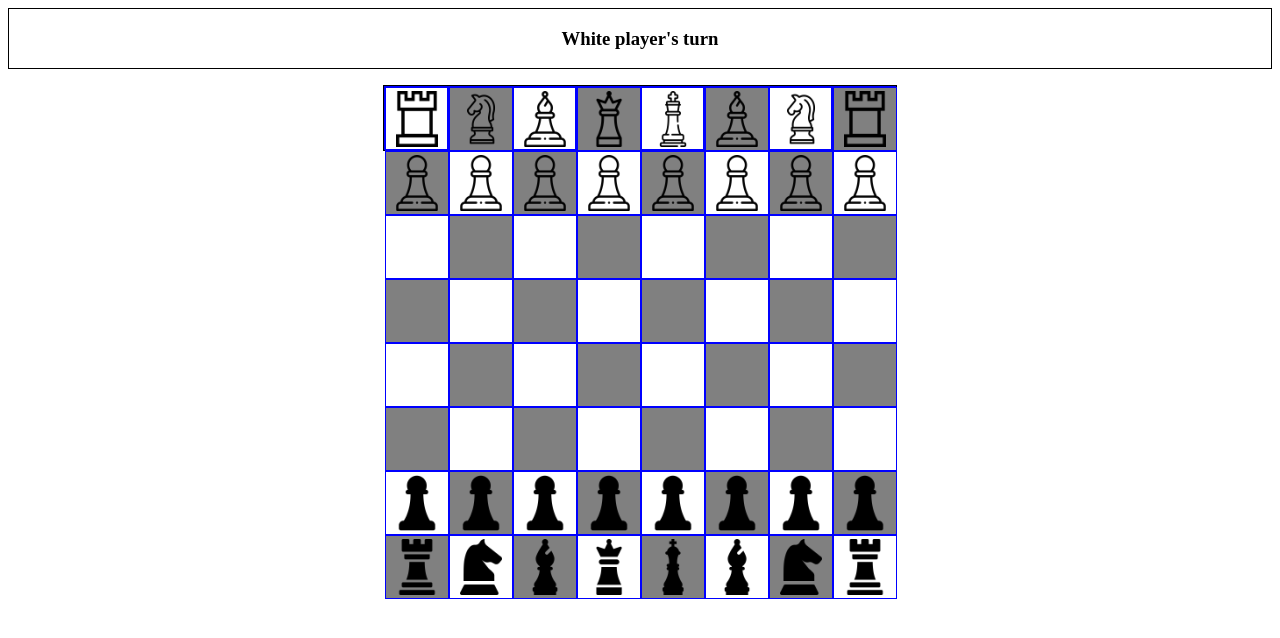
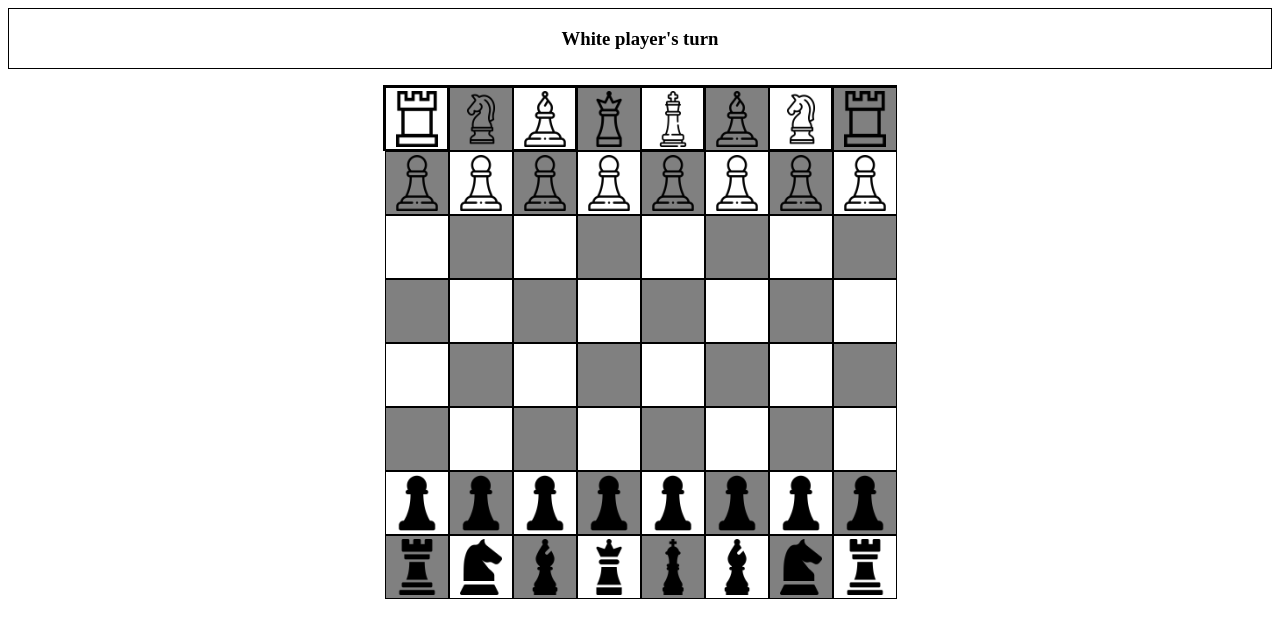
Before and after one commit to s-qo/chessboard, a plain HTML site: page index.html in a window 1280 px wide. Drawn offline with Linux system fonts and the light colour scheme.

Commit message:
Update style.css

```diff
--- a/style.css
+++ b/style.css
@@ -40,15 +40,15 @@
 
  #chess div
  {
-      height: 9vw;
-     width: 9vw;
-     border: 0.5px solid blue;
+      height: 11vw;
+     width: 11vw;
+     border: 0.5px solid black;
  }
 
  img
  {
-    height: 8vw;
-    width: 8vw;
+    height: 10vw;
+    width: 10vw;
 
  }
 
@@ -61,7 +61,7 @@
  {
       height: 8vh;
      width: 8vh;
-     border: 0.5px solid blue;
+     border: 0.5px solid black;
  }
 
 }
```
